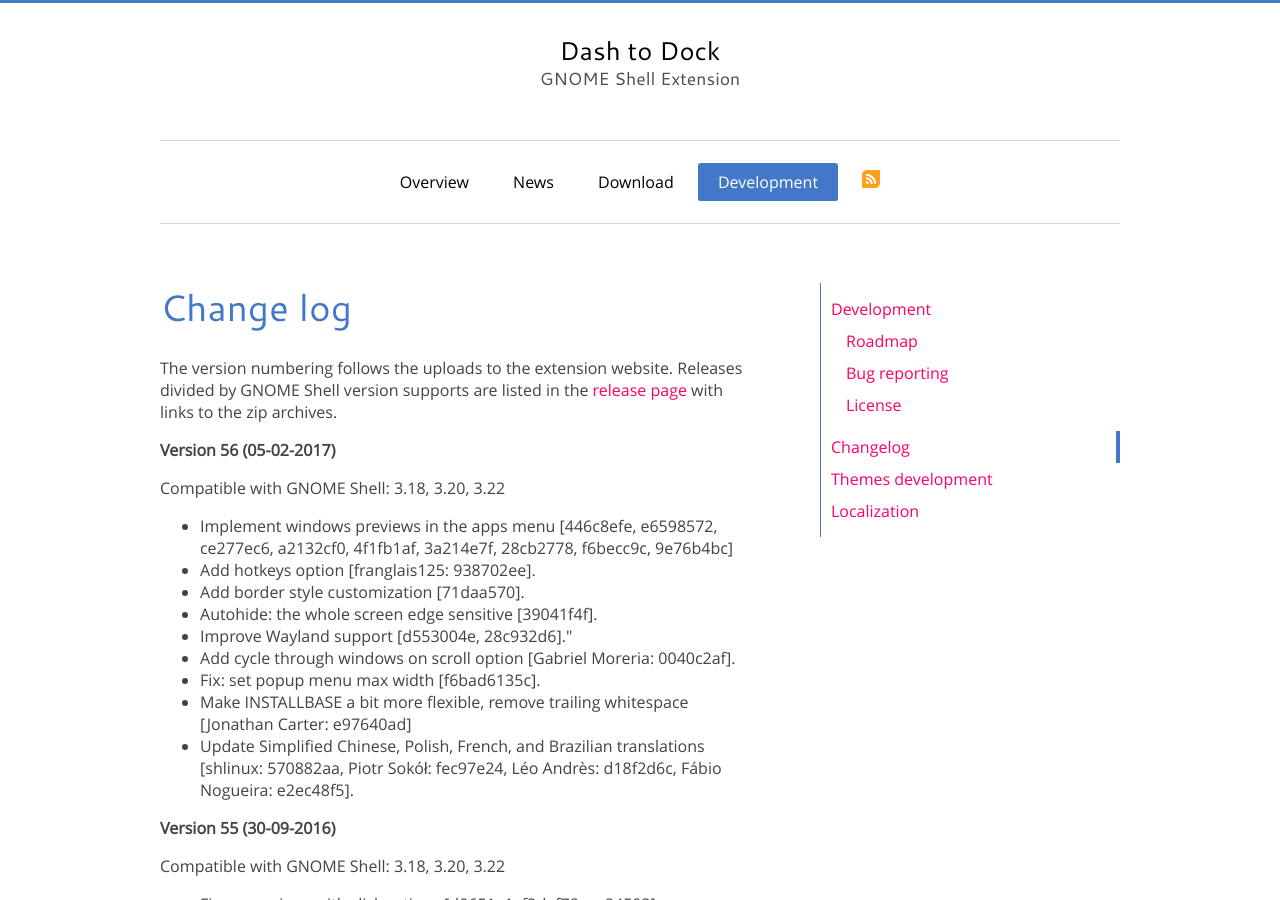
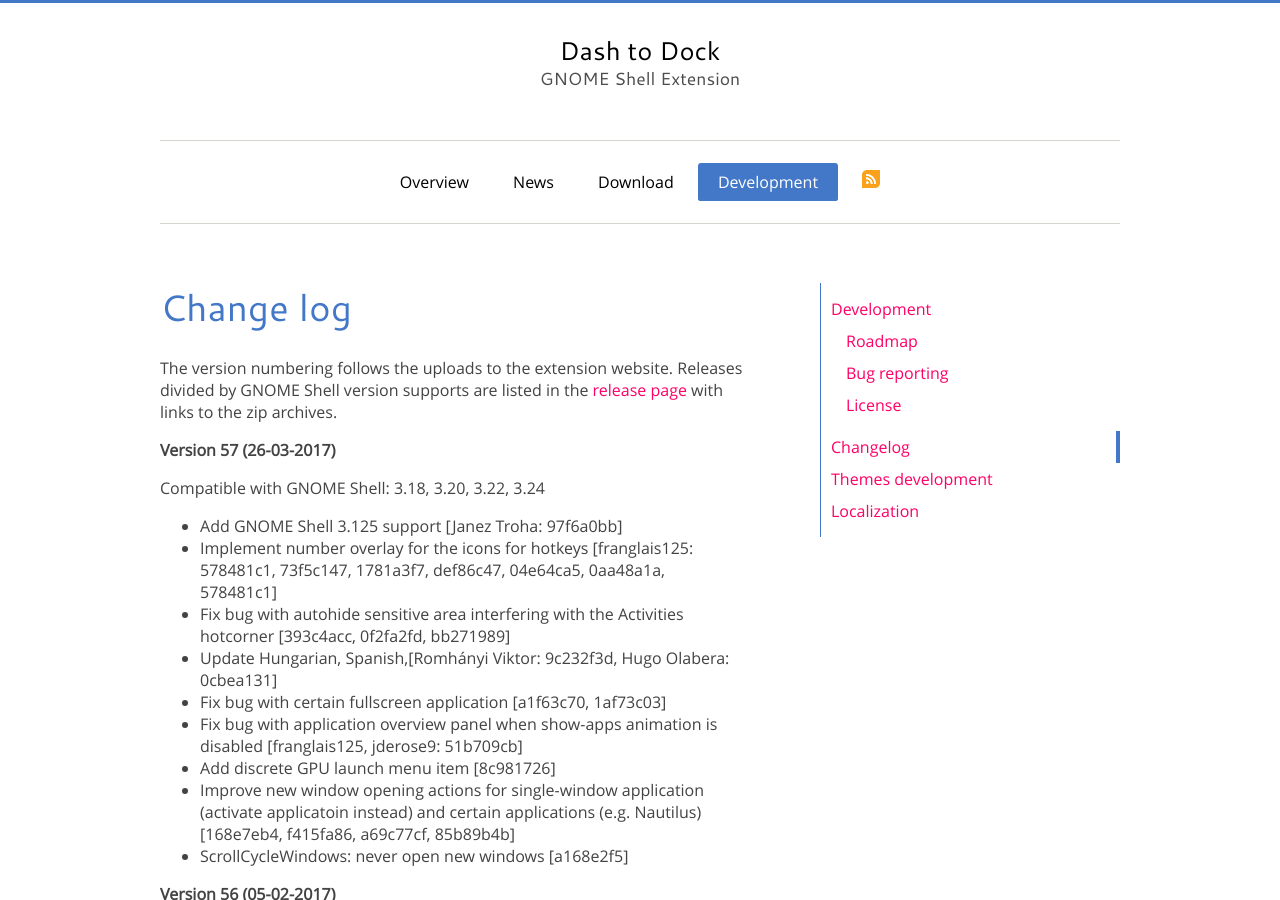
Before and after one commit to micheleg/dash-to-dock, a Jekyll site: the page built from changelog.html, in a window 1280 px wide and 900 px high. Built offline with Jekyll 4.4.1, drawn with Linux system fonts in a browser that asks for light colours.

Commit message:
Add version 57: release post and changelog.

```diff
--- a/_data/releases.yml
+++ b/_data/releases.yml
@@ -1,3 +1,18 @@
+- version: 57
+  date: 26-03-2017
+  shell_version: ["3.18", "3.20", "3.22", "3.24"]
+  notes:
+    - "Add GNOME Shell 3.125 support [Janez Troha: 97f6a0bb]"
+    - "Implement number overlay for the icons for hotkeys [franglais125: 578481c1, 73f5c147, 1781a3f7, def86c47, 04e64ca5, 0aa48a1a, 578481c1]"
+    - "Fix bug with autohide sensitive area interfering with the Activities hotcorner [393c4acc, 0f2fa2fd, bb271989]"
+    - "Update Hungarian, Spanish,[Romhányi Viktor: 9c232f3d, Hugo Olabera: 0cbea131]"
+    - "Fix bug with certain fullscreen application [a1f63c70, 1af73c03]"
+    - "Fix bug with application overview panel when  show-apps animation is disabled [franglais125, jderose9: 51b709cb]"
+    - "Add discrete GPU launch menu item [8c981726]"
+    - "Improve new window opening actions for single-window application (activate applicatoin instead) and certain applications (e.g. Nautilus) [168e7eb4, f415fa86, a69c77cf, 85b89b4b]"
+    - "ScrollCycleWindows: never open new windows [a168e2f5]"
+  zip_url: https://extensions.gnome.org/review/download/6696.shell-extension.zip
+
 - version: 56
   date: 05-02-2017
   shell_version: ["3.18", "3.20", "3.22"]
--- a/releases.md
+++ b/releases.md
@@ -4,7 +4,7 @@
 description: 'Download all released versions of Dash to Dock, a GNOME Shell extension.'
 section: download
 order: 2
-shell_versions: ["3.22", "3.20", "3.18", "3.16", "3.14", "3.12", "3.10", "3.8", "3.6", "3.4", "3.2"]
+shell_versions: ["3.24", "3.22", "3.20", "3.18", "3.16", "3.14", "3.12", "3.10", "3.8", "3.6", "3.4", "3.2"]
 ---
 
 ## Releases
```
Also changed, not shown: _posts/2017-03-26-new-release-v57-Gnome-3.24-support.md (added, +37 -0 lines), media/v57_number_overlays.jpg (added).
